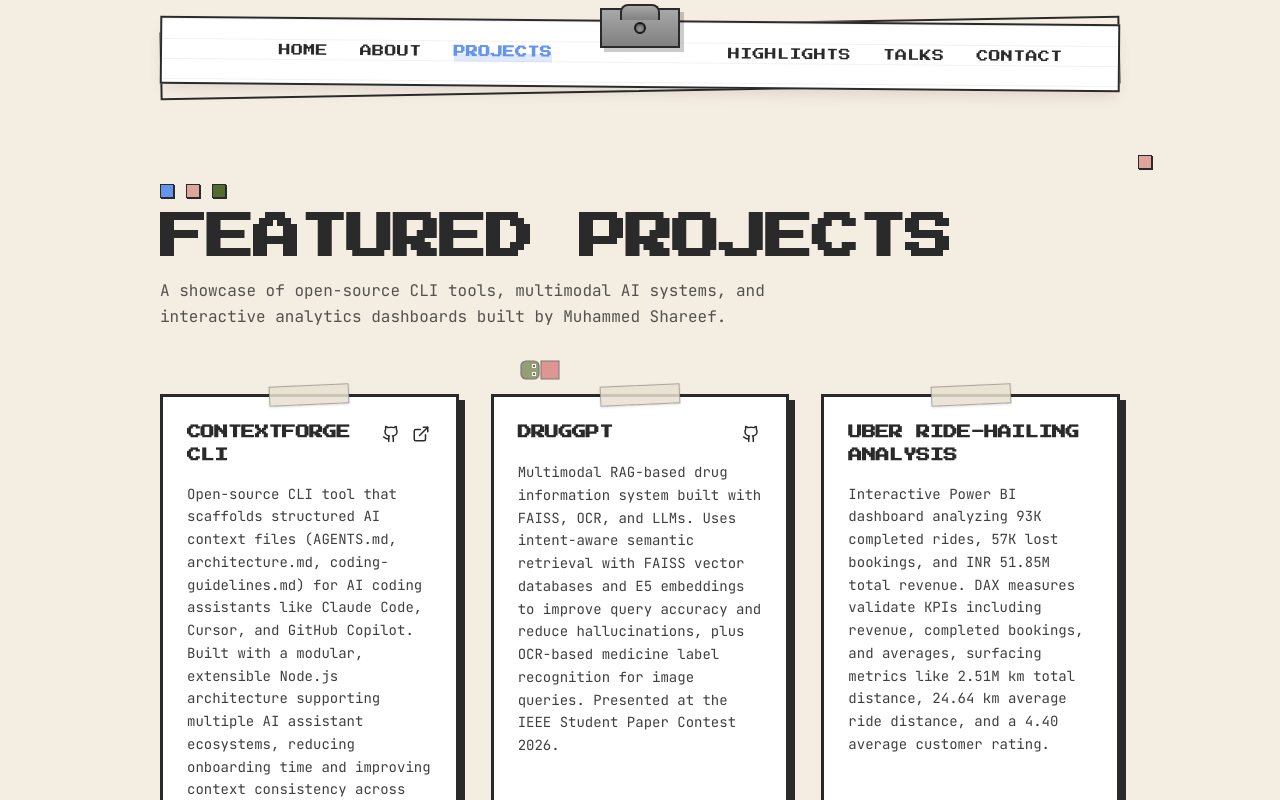
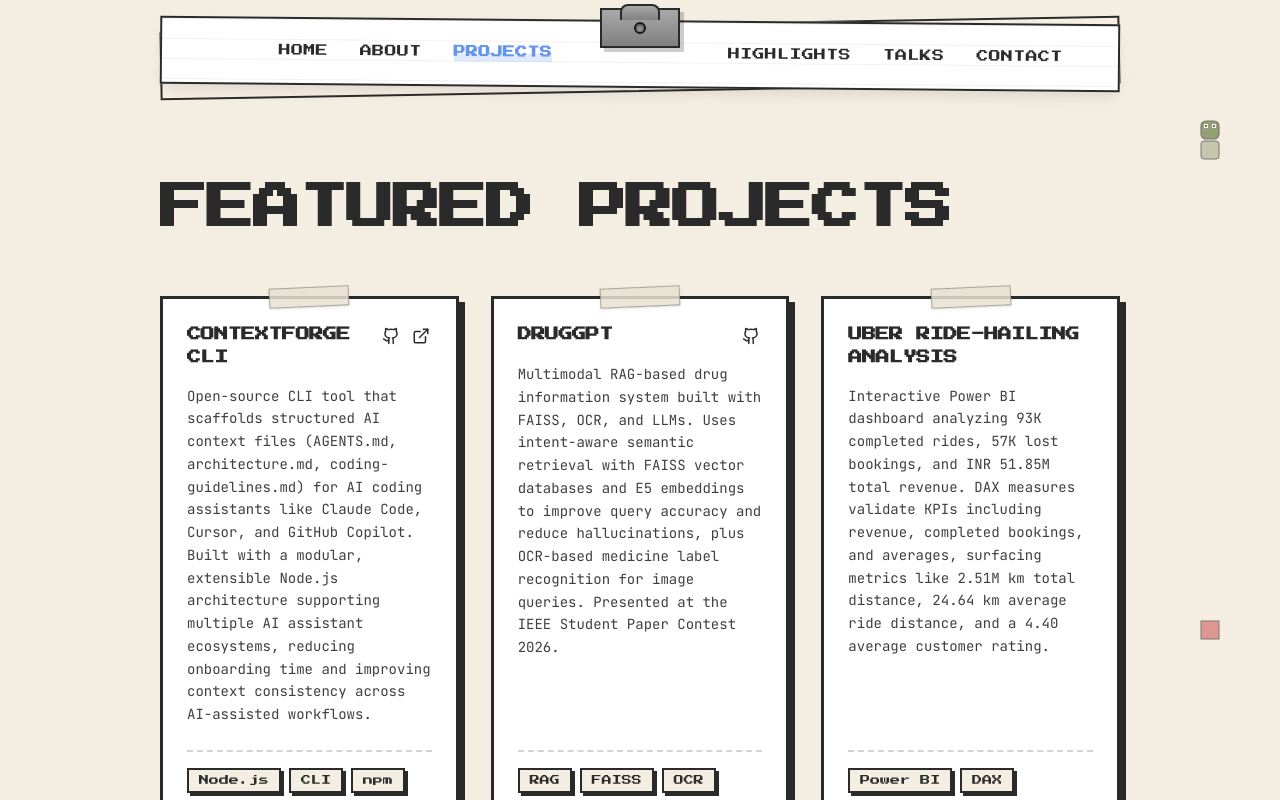
Before and after one commit to ShareefMuhammed/portfolio, a Next.js app: page /projects in a window 1280 px wide. Shown: the top 800 px of the page. Built offline with nearby package versions, Linux system fonts and the light colour scheme.

Commit message:
style: remove subtitle, decorative squares, and margin food point from projects page

```diff
--- a/app/projects/page.tsx
+++ b/app/projects/page.tsx
@@ -2,8 +2,7 @@
 
 import React from "react";
 import { ExternalLink } from "lucide-react";
-import { DecoSquare, Card, Tag } from "@/components/ui";
-import { FoodPoint } from "@/components/snake";
+import { Card, Tag } from "@/components/ui";
 
 function GithubIcon({ className }: { className?: string }) {
   return (
@@ -60,21 +59,10 @@ export default function ProjectsPage() {
   return (
     <div className="relative space-y-12 py-6 sm:py-8 md:space-y-16 md:py-12">
       {/* Header Section */}
-      <div className="space-y-4">
-        <div className="flex items-center gap-3">
-          <DecoSquare color="blue" size={14} />
-          <DecoSquare color="coral" size={14} />
-          <DecoSquare color="olive" size={14} />
-        </div>
-
+      <div>
         <h1 className="font-pixel text-ink text-3xl font-bold tracking-tight sm:text-4xl md:text-5xl">
           FEATURED PROJECTS
         </h1>
-
-        <p className="text-ink/80 max-w-2xl font-mono text-sm leading-relaxed sm:text-base">
-          A showcase of open-source CLI tools, multimodal AI systems, and
-          interactive analytics dashboards built by Muhammed Shareef.
-        </p>
       </div>
 
       {/* Projects Grid: Responsive 3-Column Grid */}
@@ -142,11 +130,6 @@ export default function ProjectsPage() {
           );
         })}
       </div>
-
-      {/* 1 FoodPoint placed sensibly in the page margin */}
-      <div className="pointer-events-none absolute top-4 right-2 sm:right-6 lg:-right-8" aria-hidden="true">
-        <FoodPoint id="projects-food-1" order={1} color="coral" size={14} />
-      </div>
     </div>
   );
 }
```
